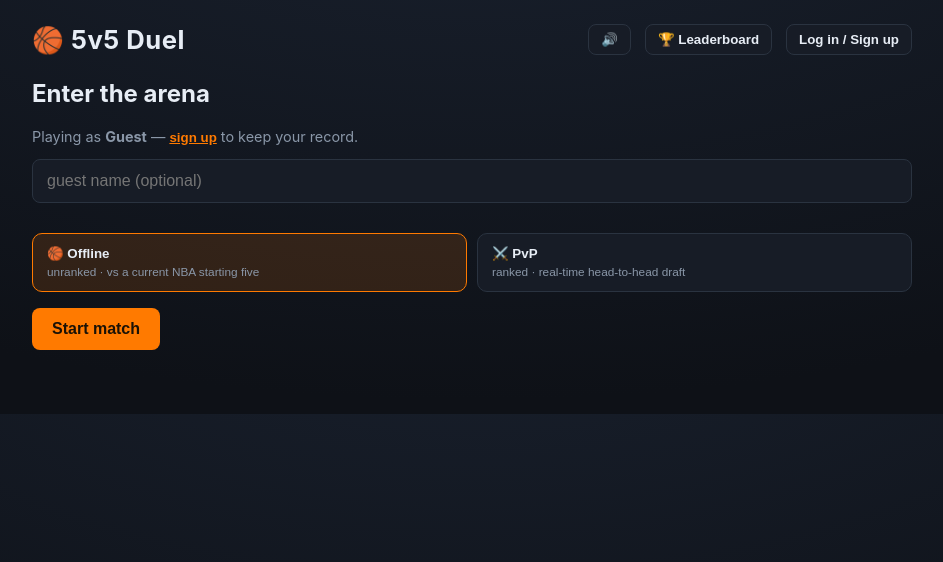
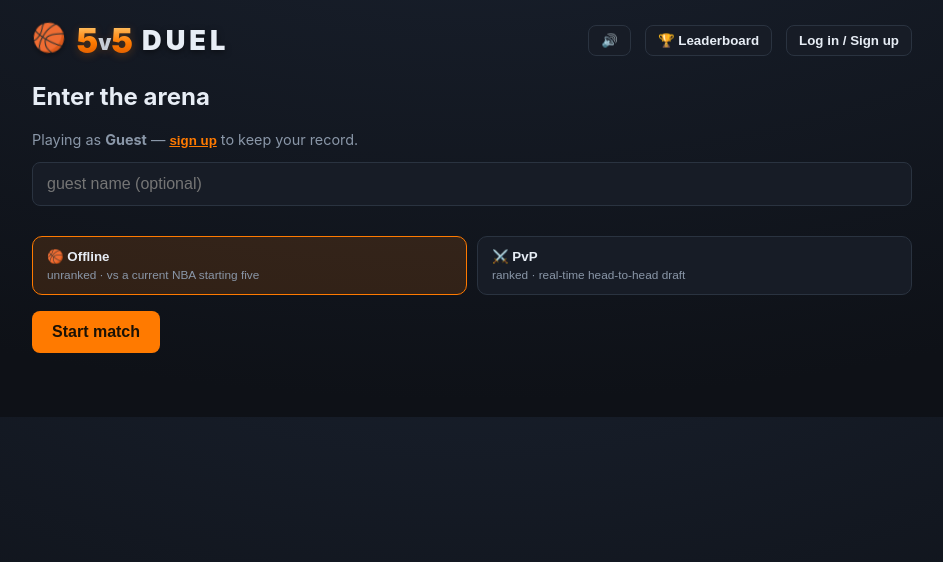
Before and after one commit to shahawn11/nba-draft-duel, a React (Vite) app in the folder frontend/: page / in a window 1280 px wide. Shown: the top 562 px of the page, without its empty margins (168-1111 px from the left). Built offline with nearby package versions, Linux system fonts and the light colour scheme; no server answers.

Commit message:
Style app title as a wordmark: gradient 5v5, tracked DUEL, bouncing ball

```diff
--- a/frontend/src/App.jsx
+++ b/frontend/src/App.jsx
@@ -120,7 +120,11 @@
   return (
     <div className="app">
       <header>
-        <h1>🏀 5v5 Duel</h1>
+        <h1 className="brand">
+          <span className="brand-ball">🏀</span>
+          <span className="brand-5v5">5<span className="brand-v">v</span>5</span>
+          <span className="brand-duel">DUEL</span>
+        </h1>
         <div className="header-right">
           <button className="lb-toggle" onClick={() => { toggleMuted(); setMuted(isMuted()) }} title={muted ? 'Unmute' : 'Mute'}>
             {muted ? '🔇' : '🔊'}
--- a/frontend/src/styles.css
+++ b/frontend/src/styles.css
@@ -33,6 +33,57 @@
   margin-bottom: 24px;
 }
 header h1 { font-size: 1.6rem; margin: 0; letter-spacing: 0.5px; }
+
+/* ---- Brand wordmark ---- */
+.brand {
+  display: flex;
+  align-items: center;
+  gap: 10px;
+  margin: 0;
+  font-weight: 900;
+  line-height: 1;
+  user-select: none;
+}
+.brand-ball {
+  font-size: 1.7rem;
+  filter: drop-shadow(0 2px 3px rgba(0,0,0,0.45));
+  animation: brandBounce 2.4s ease-in-out infinite;
+}
+.brand-5v5 {
+  font-size: 2.1rem;
+  letter-spacing: -1px;
+  background: linear-gradient(180deg, #ffd27a 0%, var(--accent) 55%, #d35400 100%);
+  -webkit-background-clip: text;
+  background-clip: text;
+  color: transparent;
+  text-shadow: 0 2px 8px rgba(255,122,0,0.25);
+}
+.brand-5v5 .brand-v {
+  font-size: 1.3rem;
+  color: var(--text);
+  -webkit-text-fill-color: var(--text);
+  margin: 0 1px;
+  vertical-align: middle;
+  opacity: 0.85;
+}
+.brand-duel {
+  font-size: 1.7rem;
+  letter-spacing: 4px;
+  color: var(--text);
+  text-shadow: 0 2px 6px rgba(0,0,0,0.5);
+}
+@keyframes brandBounce {
+  0%, 100% { transform: translateY(0) rotate(0deg); }
+  50% { transform: translateY(-5px) rotate(-12deg); }
+}
+@media (prefers-reduced-motion: reduce) {
+  .brand-ball { animation: none; }
+}
+@media (max-width: 560px) {
+  .brand-5v5 { font-size: 1.7rem; }
+  .brand-duel { font-size: 1.35rem; letter-spacing: 3px; }
+  .brand-ball { font-size: 1.4rem; }
+}
 
 .record {
   display: flex;
```
